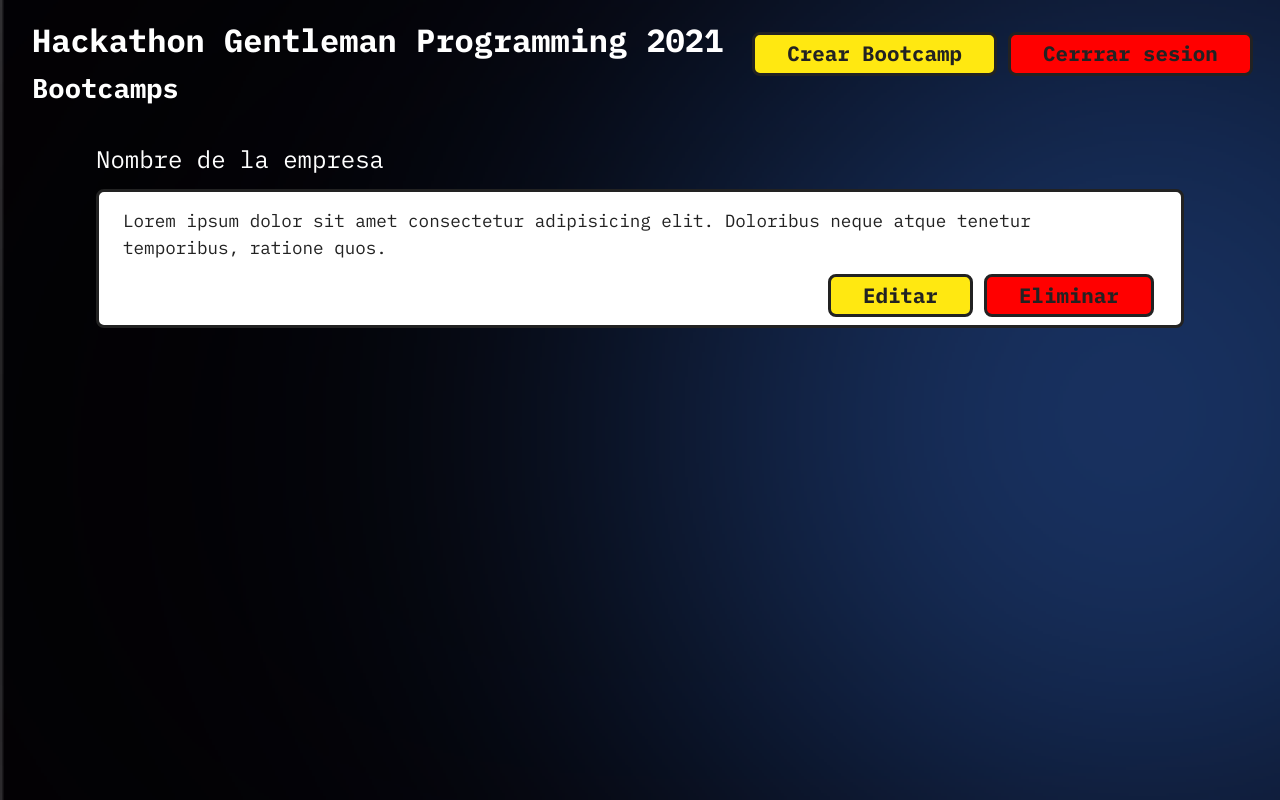
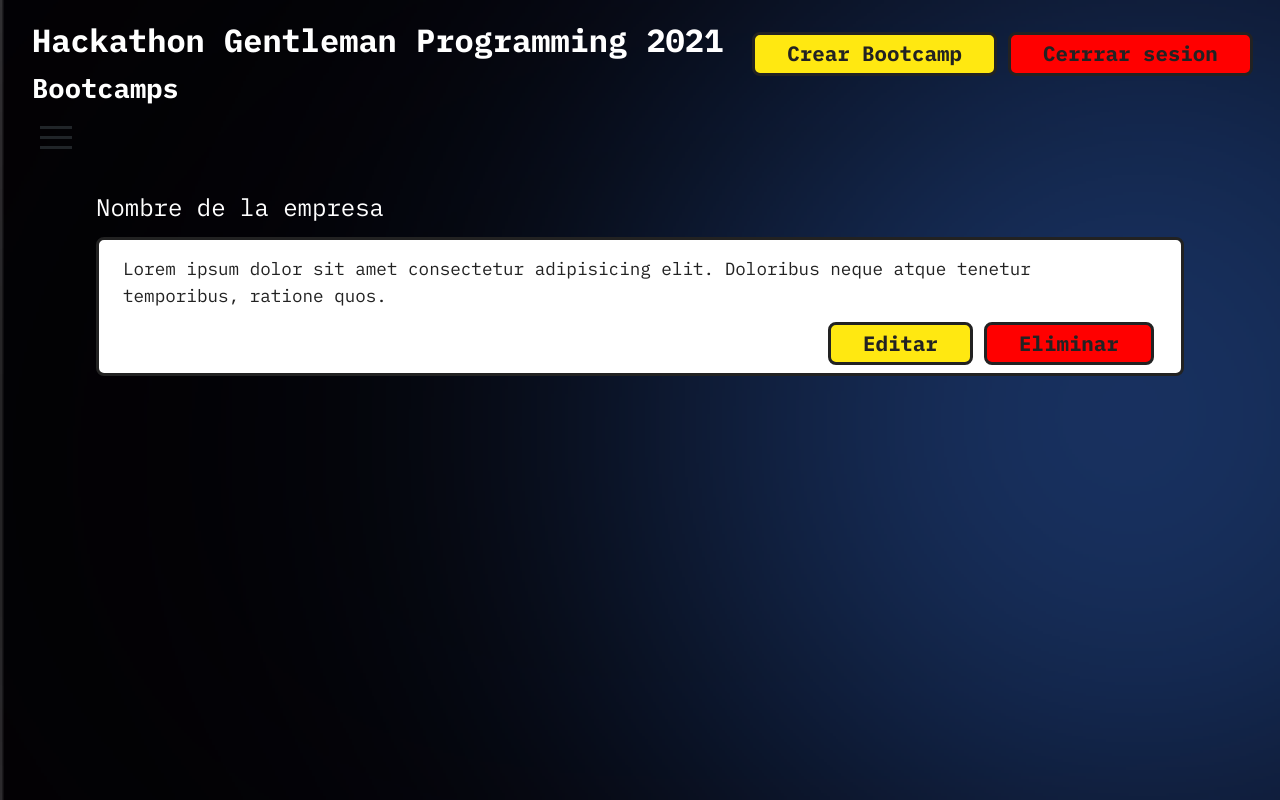
Before and after one commit to Ox18/hackathon-app, a React (Create React App) app: page /newfeed-company in a window 1280 px wide. Built offline with nearby package versions, Linux system fonts and the light colour scheme.

Commit message:
Update NewFeedCompany.tsx

```diff
--- a/src/pages/NewFeeds/NewFeedCompany.tsx
+++ b/src/pages/NewFeeds/NewFeedCompany.tsx
@@ -1,5 +1,6 @@
 import React from 'react'
 import { ButtonComponent } from '../../components/ButtonComponent/ButtonComponent'
+import { HambugerMenu } from '../../components/ButtonComponent/HambugerMenu'
 import { FeedComponentCompany } from '../../components/FeedComponent/FeedComponent'
 import { Title, Titlesmall } from '../../components/Title/Title'
 
@@ -15,6 +16,9 @@ export const NewFeedCompany = () => {
                      <ButtonComponent text="Crear Bootcamp" color="btn primary"/>
                      <ButtonComponent text="Cerrrar sesion" color="btn secondary"/>
                 </div>
+                <div className="toggle-menu">
+                    <HambugerMenu />
+                </div>
             </header>
             <section className="bootcamps">
                 <FeedComponentCompany />
```
